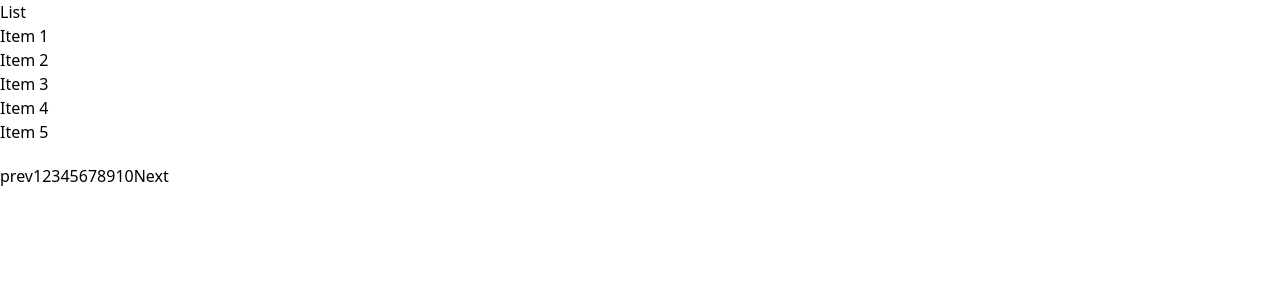
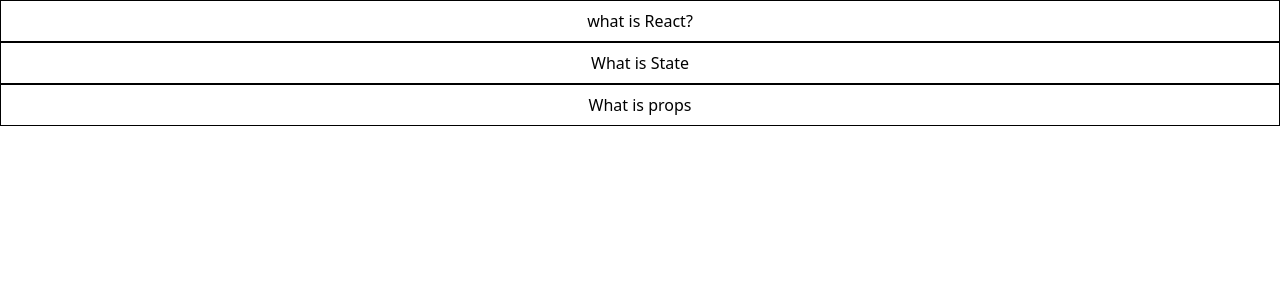
Before and after one commit to SoumitraMaity14/React, a React (Vite) app in the folder My-qsn/: page / in a window 1280 px wide. Shown: the top 300 px of the page. Built offline with nearby package versions, Linux system fonts and the light colour scheme.

Commit message:
Accordian added

```diff
--- a/My-qsn/src/App.tsx
+++ b/My-qsn/src/App.tsx
@@ -16,6 +16,7 @@
 import { SearchPracticeTwo } from './components/search/SearchPracticeTwo'
 import { ProductDetails } from './components/productdetails/ProductDetails'
 import { Pagination } from './components/pagination/Pagination'
+import { Accordian } from './components/accordian/Accordian'
 
 
 
@@ -23,7 +24,7 @@
 
   return (
     <>
-    <Pagination/>
+    <Accordian/>
     {/* <ProductDetails/> */}
     {/* <SearchPracticeTwo/> */}
     {/* <InputTodoListPractice/> */}
--- /dev/null
+++ b/My-qsn/src/components/accordian/Accordian.tsx
@@ -0,0 +1,27 @@
+import { useState } from "react"
+
+
+export const Accordian = () => {
+    const [openId,setopenId]=useState(null)
+
+    const data=[
+        {id:1, title: "what is React?", content: "React is UI library"},
+        {id:2, title: "What is State", content: "State manages data."},
+        {id:3, title: "What is props", content: "props is passes data"}
+    ]
+    const toggle=(id: any)=>{
+        setopenId(prev=> prev===id? null :id)
+    }
+  return (
+    <div>
+        {data.map(item=>(
+            <div key={item.id}>
+                <button onClick={()=>toggle(item.id)}  className="w-full p-2 border text-base">{item.title}</button>
+                {openId === item.id &&(
+                    <p className="p-2 border ">{item.content}</p>
+                )}
+                </div>
+        ))}
+    </div>
+  )
+}
```
